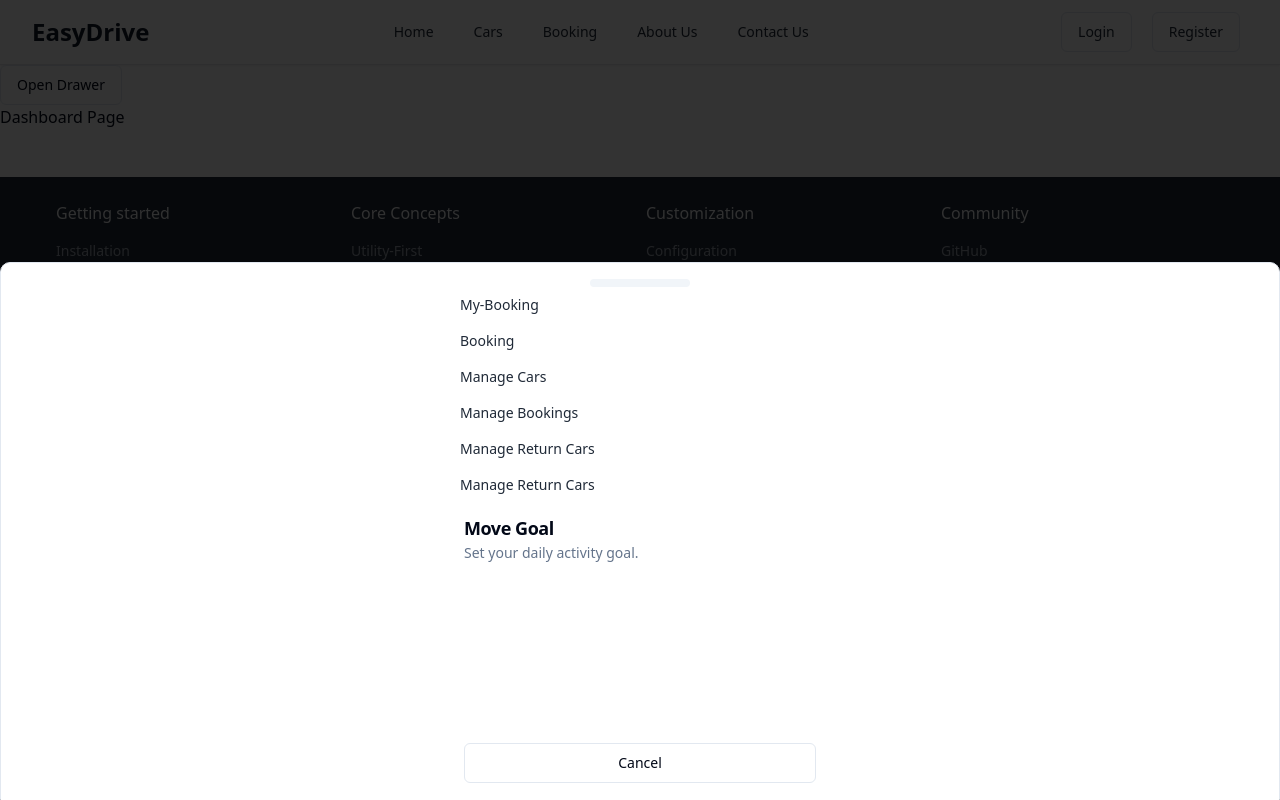
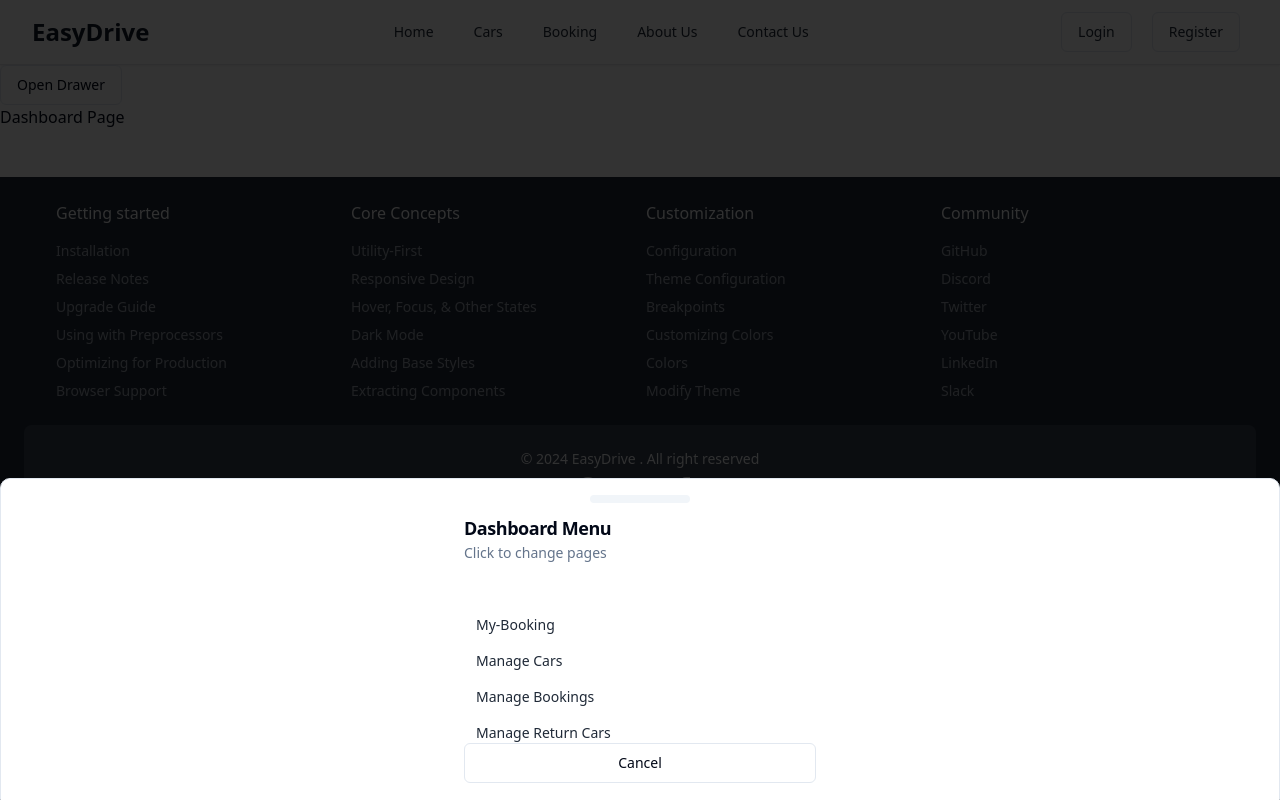
Before and after one commit to yusuf-khan-swd/easy-drive-frontend-vite-shadcn, a React (Vite) app: page /dashboard in a window 1280 px wide. Both pictures are taken after a click on the button "Open Drawer". Built offline with nearby package versions, Linux system fonts and the light colour scheme.

Commit message:
Update drawer items

```diff
--- a/src/layouts/DashboardLayout.tsx
+++ b/src/layouts/DashboardLayout.tsx
@@ -24,6 +24,12 @@ const DashboardLayout = () => {
         </DrawerTrigger>
         <DrawerContent>
           <div className="mx-auto w-full max-w-sm">
+            <DrawerHeader>
+              <DrawerTitle>Dashboard Menu</DrawerTitle>
+              <DrawerDescription>Click to change pages</DrawerDescription>
+            </DrawerHeader>
+            <div className="p-4 pb-0">
+              <div className="mt-3 h-[120px]">
                 <div className="flex flex-col">
                   <NavLink
                     to="/dashboard/user/my-booking"
@@ -34,16 +40,6 @@ const DashboardLayout = () => {
                     }
                   >
                     My-Booking
-              </NavLink>
-              <NavLink
-                to="/dashboard/booking"
-                className={({ isActive }) =>
-                  isActive
-                    ? "text-blue-500 px-3 py-2 rounded-md text-sm font-medium"
-                    : "text-gray-800 hover:text-gray-500 px-3 py-2 rounded-md text-sm font-medium"
-                }
-              >
-                Booking
                   </NavLink>
                   <NavLink
                     to="/dashboard/admin/manage-cars"
@@ -86,14 +82,7 @@ const DashboardLayout = () => {
                     Manage Return Cars
                   </NavLink>
                 </div>
-            <DrawerHeader>
-              <DrawerTitle>Move Goal</DrawerTitle>
-              <DrawerDescription>
-                Set your daily activity goal.
-              </DrawerDescription>
-            </DrawerHeader>
-            <div className="p-4 pb-0">
-              <div className="mt-3 h-[120px]"></div>
+              </div>
             </div>
             <DrawerFooter>
               <DrawerClose asChild>
```
Lines whose indentation alone changed are shown as unchanged.
